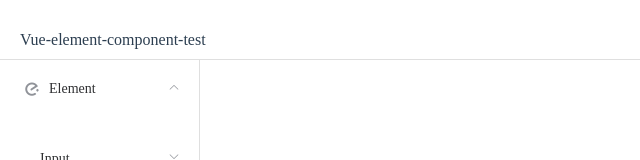
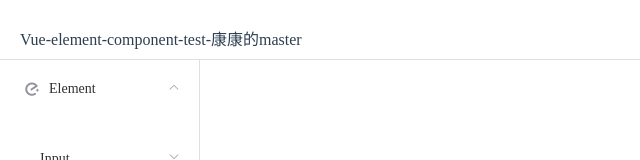
Before and after one commit to DaiWang-Lei/vue-element-codes, a Vue app: page / in a window 1280 px wide. Shown: the top 160 px of the page, without its empty margins (0-640 px from the left). Built offline with nearby package versions, Linux system fonts and the light colour scheme.

Commit message:
feat: 新增kkmaster

```diff
--- a/src/views/HomeView.vue
+++ b/src/views/HomeView.vue
@@ -1,6 +1,6 @@
 <template>
   <el-container>
-    <el-header class="header">Vue-element-component-test</el-header>
+    <el-header class="header">Vue-element-component-test-康康的master</el-header>
     <el-container>
       <el-aside class="aside" style="height: 90vh" width="200px">
         <my-left-menu />
```
